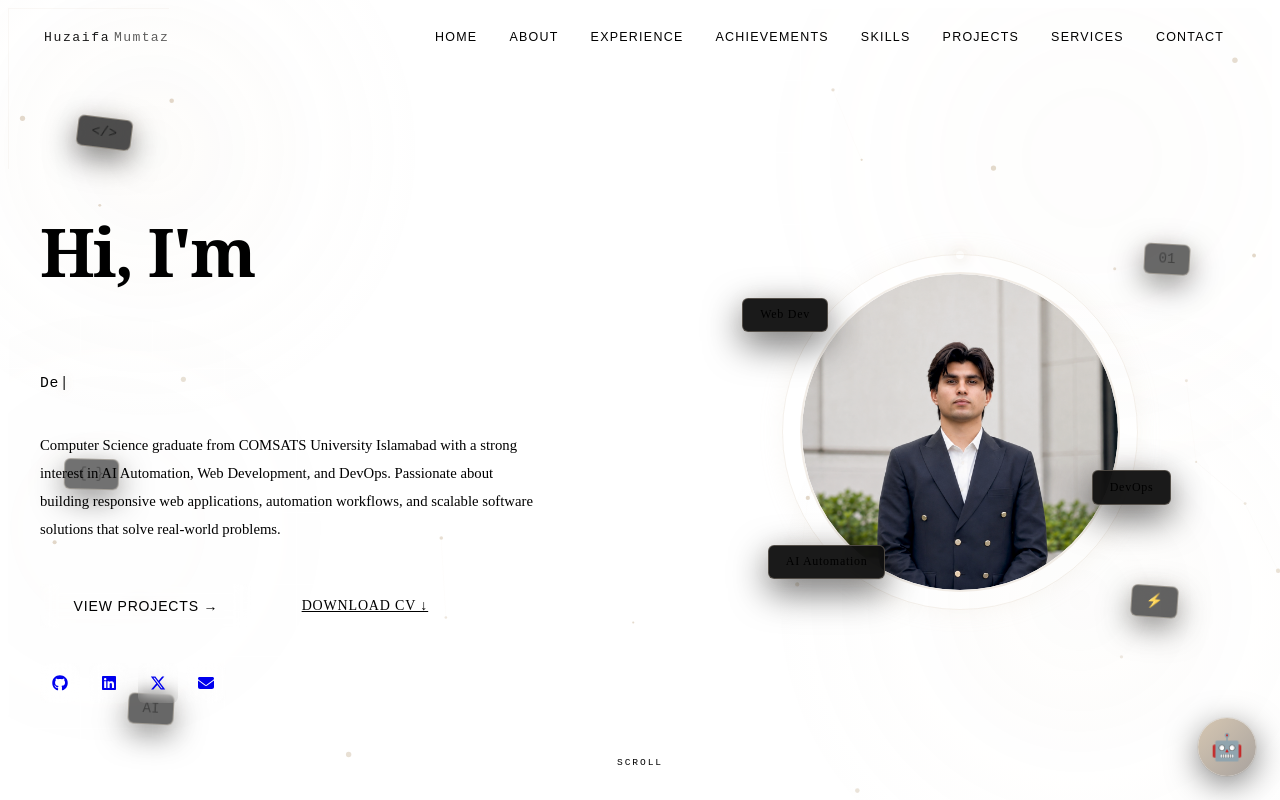
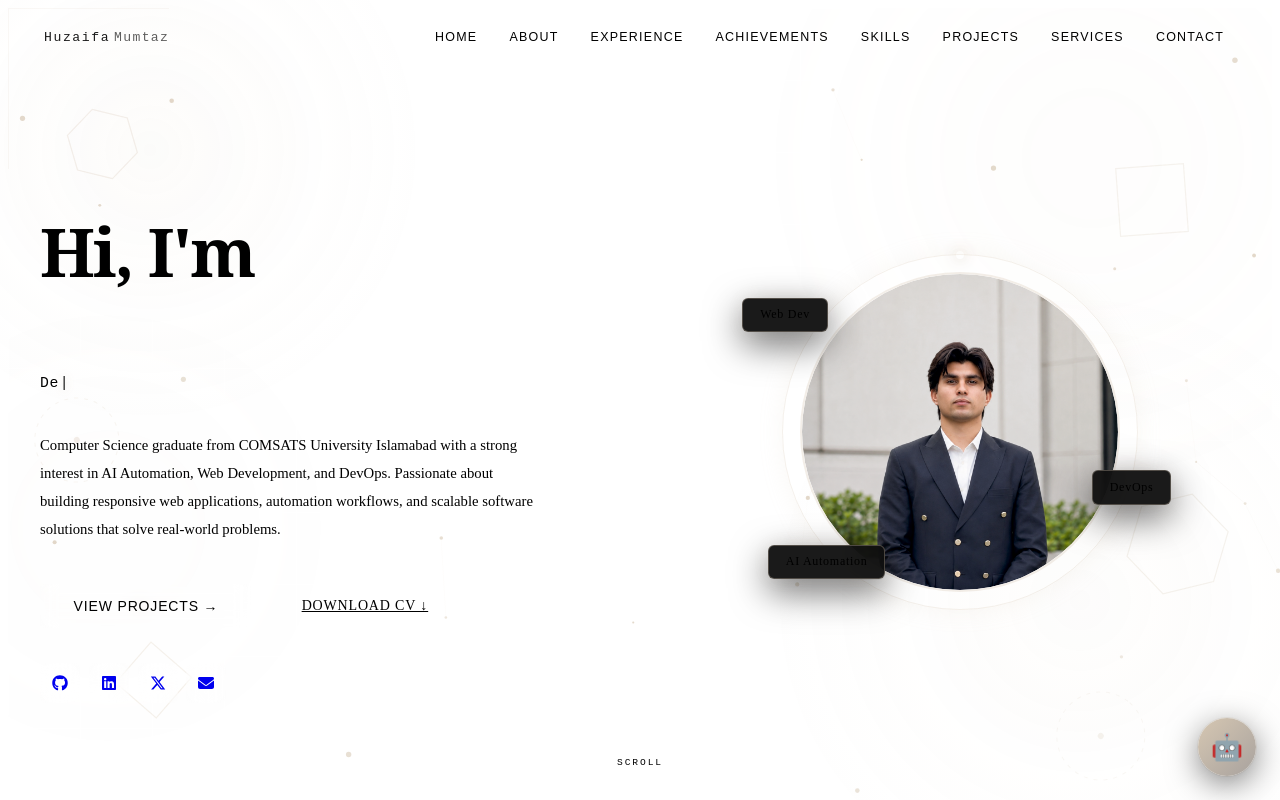
Before and after one commit to Zaifa25/portfolio-HuzaifaMumtaz, a React (Vite) app: page / in a window 1280 px wide. Shown: the top 800 px of the page. Built offline with nearby package versions, Linux system fonts and the light colour scheme; the HTML template or start-up script is replaced by a standard one.

Commit message:
Remove DOM box emblems and render sleek rotating canvas geometric shapes (Hexagons, Rhombuses, Orbit Rings) in background

```diff
--- a/src/components/ProfessionalBackground.jsx
+++ b/src/components/ProfessionalBackground.jsx
@@ -24,7 +24,7 @@ export default function ProfessionalBackground() {
 
     window.addEventListener('resize', handleResize, { passive: true })
 
-    // Particle constellation configuration (featherweight 28 particle pool)
+    // Particle constellation configuration (featherweight pool)
     const particleCount = Math.min(Math.floor(width / 45), 28)
     const particles = []
 
@@ -38,6 +38,16 @@ export default function ProfessionalBackground() {
         alpha: Math.random() * 0.4 + 0.35,
       })
     }
+
+    // Floating professional geometric shapes (Hexagons, Diamonds, Orbits)
+    const shapes = [
+      { xRatio: 0.08, yRatio: 0.18, radius: 36, type: 'hexagon', speed: 0.003, alpha: 0.28, angle: 0 },
+      { xRatio: 0.90, yRatio: 0.25, radius: 48, type: 'diamond', speed: -0.002, alpha: 0.22, angle: 0 },
+      { xRatio: 0.06, yRatio: 0.55, radius: 42, type: 'orbit', speed: 0.0025, alpha: 0.25, angle: 0 },
+      { xRatio: 0.92, yRatio: 0.68, radius: 52, type: 'hexagon', speed: -0.003, alpha: 0.24, angle: 0 },
+      { xRatio: 0.12, yRatio: 0.85, radius: 38, type: 'diamond', speed: 0.0035, alpha: 0.26, angle: 0 },
+      { xRatio: 0.86, yRatio: 0.92, radius: 44, type: 'orbit', speed: -0.002, alpha: 0.2, angle: 0 },
+    ]
 
     // Mouse tracking for interactive connection
     let mouse = { x: null, y: null, maxDist: 140 }
@@ -55,10 +65,77 @@ export default function ProfessionalBackground() {
     window.addEventListener('mousemove', handleMouseMove, { passive: true })
     window.addEventListener('mouseleave', handleMouseLeave, { passive: true })
 
+    // Helper functions for drawing shapes
+    const drawHexagon = (x, y, radius, angle, alpha) => {
+      ctx.save()
+      ctx.translate(x, y)
+      ctx.rotate(angle)
+      ctx.beginPath()
+      for (let i = 0; i < 6; i++) {
+        const a = (i * Math.PI) / 3
+        const px = radius * Math.cos(a)
+        const py = radius * Math.sin(a)
+        if (i === 0) ctx.moveTo(px, py)
+        else ctx.lineTo(px, py)
+      }
+      ctx.closePath()
+      ctx.strokeStyle = `rgba(214, 199, 178, ${alpha})`
+      ctx.lineWidth = 1.2
+      ctx.stroke()
+      ctx.restore()
+    }
+
+    const drawDiamond = (x, y, size, angle, alpha) => {
+      ctx.save()
+      ctx.translate(x, y)
+      ctx.rotate(angle)
+      ctx.beginPath()
+      ctx.moveTo(0, -size)
+      ctx.lineTo(size, 0)
+      ctx.lineTo(0, size)
+      ctx.lineTo(-size, 0)
+      ctx.closePath()
+      ctx.strokeStyle = `rgba(214, 199, 178, ${alpha})`
+      ctx.lineWidth = 1.2
+      ctx.stroke()
+      ctx.restore()
+    }
+
+    const drawOrbit = (x, y, radius, angle, alpha) => {
+      ctx.save()
+      ctx.translate(x, y)
+      ctx.rotate(angle)
+      ctx.beginPath()
+      ctx.arc(0, 0, radius, 0, Math.PI * 2)
+      ctx.strokeStyle = `rgba(214, 199, 178, ${alpha * 0.7})`
+      ctx.lineWidth = 1
+      ctx.setLineDash([4, 6])
+      ctx.stroke()
+      ctx.setLineDash([])
+      // Inner glowing core dot
+      ctx.beginPath()
+      ctx.arc(0, 0, 3, 0, Math.PI * 2)
+      ctx.fillStyle = `rgba(214, 199, 178, ${alpha * 1.2})`
+      ctx.fill()
+      ctx.restore()
+    }
+
     const draw = () => {
       ctx.clearRect(0, 0, width, height)
 
-      // Update & render particles
+      // 1. Draw rotating geometric shapes
+      for (let i = 0; i < shapes.length; i++) {
+        const s = shapes[i]
+        s.angle += s.speed
+        const sx = s.xRatio * width
+        const sy = s.yRatio * height
+
+        if (s.type === 'hexagon') drawHexagon(sx, sy, s.radius, s.angle, s.alpha)
+        else if (s.type === 'diamond') drawDiamond(sx, sy, s.radius, s.angle, s.alpha)
+        else if (s.type === 'orbit') drawOrbit(sx, sy, s.radius, s.angle, s.alpha)
+      }
+
+      // 2. Update & render particles constellation
       for (let i = 0; i < particles.length; i++) {
         const p = particles[i]
         p.x += p.vx
@@ -130,15 +207,8 @@ export default function ProfessionalBackground() {
       <div className="bg-glow-orb orb-top-left" />
       <div className="bg-glow-orb orb-bottom-right" />
 
-      {/* Interactive canvas particle constellation */}
+      {/* Interactive canvas particle & geometric shape constellation */}
       <canvas ref={canvasRef} className="particle-canvas" />
-
-      {/* Floating glass code emblems */}
-      <div className="floating-emblem emblem-1">{'</>'}</div>
-      <div className="floating-emblem emblem-2">{'01'}</div>
-      <div className="floating-emblem emblem-3">{'{ }'}</div>
-      <div className="floating-emblem emblem-4">{'⚡'}</div>
-      <div className="floating-emblem emblem-5">{'AI'}</div>
     </div>
   )
 }
--- a/src/styles/professionalBg.css
+++ b/src/styles/professionalBg.css
@@ -1,4 +1,4 @@
-/* ─── Ultra-Professional Canvas & Glass Overlay ─── */
+/* ─── Ultra-Professional Canvas Overlay ─── */
 .professional-bg-container {
   position: fixed;
   inset: 0;
@@ -48,33 +48,3 @@
   50% { transform: translate(40px, -30px) scale(1.1); }
   100% { transform: translate(-30px, 20px) scale(0.95); }
 }
-
-/* Floating Glass Code Emblems */
-.floating-emblem {
-  position: absolute;
-  font-family: 'DM Mono', monospace;
-  font-size: 0.88rem;
-  font-weight: 500;
-  color: var(--cream);
-  background: rgba(15, 15, 15, 0.85);
-  border: 1px solid rgba(214, 199, 178, 0.45);
-  border-radius: 6px;
-  padding: 0.4rem 0.85rem;
-  backdrop-filter: blur(12px);
-  opacity: 0.75;
-  box-shadow: 0 10px 30px rgba(0, 0, 0, 0.6), 0 0 15px rgba(214, 199, 178, 0.2);
-  pointer-events: none;
-  animation: emblemFloat 16s ease-in-out infinite alternate;
-}
-
-.emblem-1 { top: 18%; left: 6%; animation-duration: 18s; }
-.emblem-2 { top: 32%; right: 7%; animation-duration: 22s; animation-delay: 2s; }
-.emblem-3 { top: 58%; left: 5%; animation-duration: 20s; animation-delay: 4s; }
-.emblem-4 { top: 75%; right: 8%; animation-duration: 24s; animation-delay: 1s; }
-.emblem-5 { top: 88%; left: 10%; animation-duration: 19s; animation-delay: 3s; }
-
-@keyframes emblemFloat {
-  0% { transform: translateY(0) rotate(0deg); opacity: 0.65; }
-  50% { transform: translateY(-30px) rotate(8deg); opacity: 0.9; }
-  100% { transform: translateY(18px) rotate(-6deg); opacity: 0.7; }
-}
```
